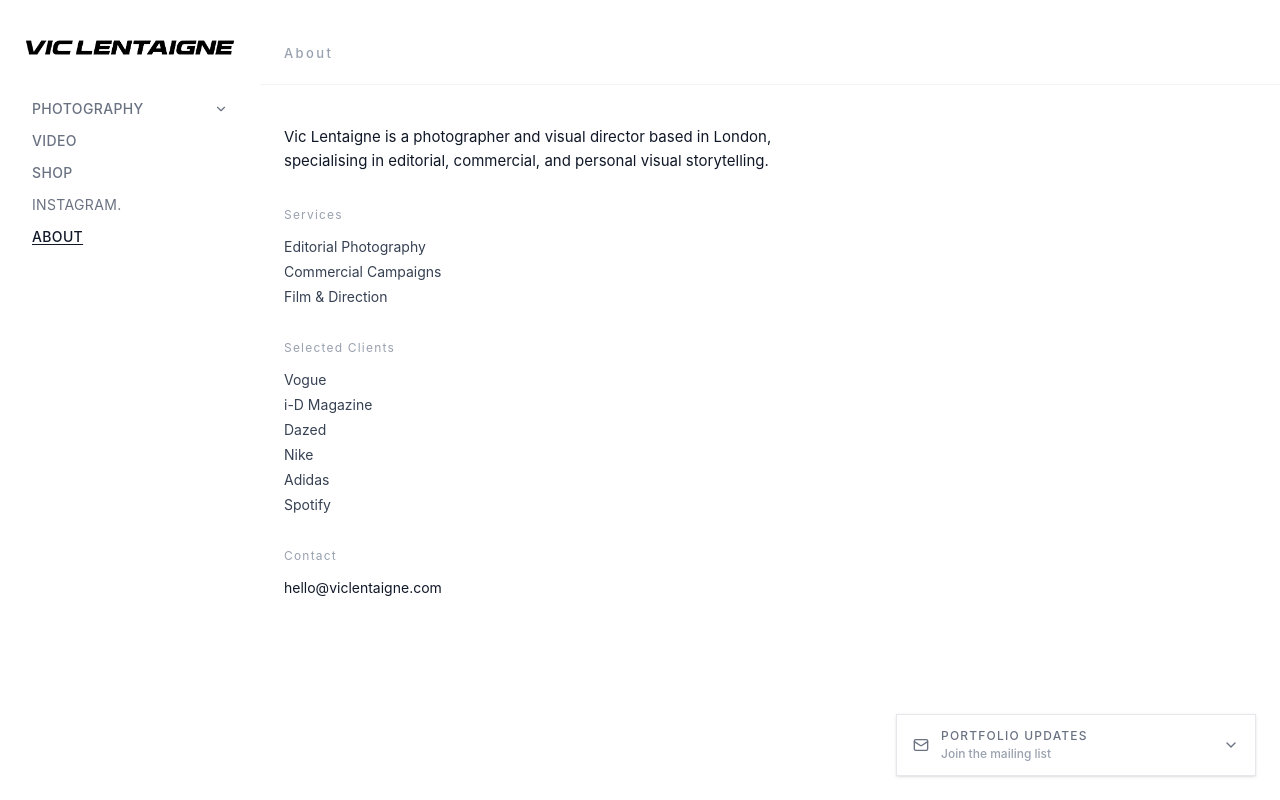
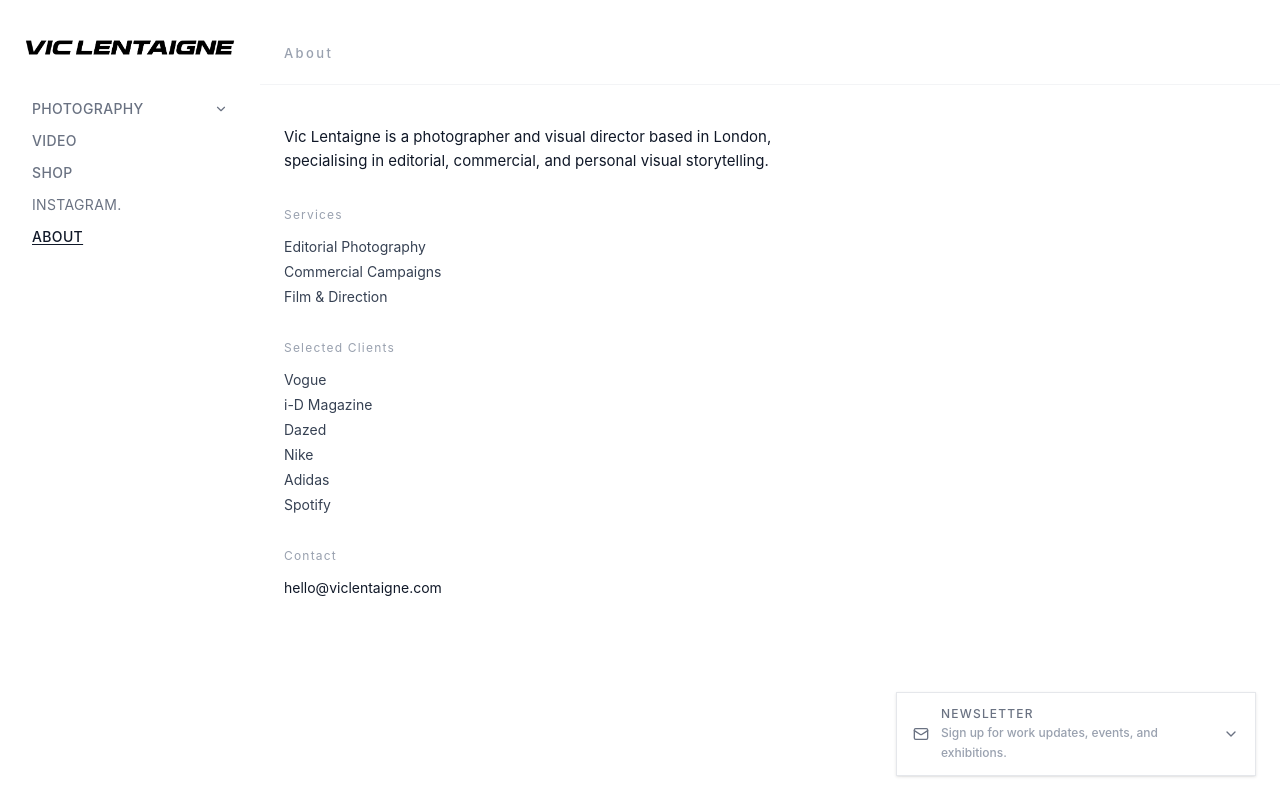
Before and after one commit to codedbyjt/vl-portfolio, a React (Vite) app: page /about in a window 1280 px wide. Built offline with nearby package versions, Linux system fonts and the light colour scheme; no server answers; the database is empty.

Commit message:
Update newsletter signup copy

```diff
--- a/src/app/components/NewsletterSignup.tsx
+++ b/src/app/components/NewsletterSignup.tsx
@@ -107,13 +107,13 @@
       >
         <span className="flex min-w-0 items-center gap-3">
           <Mail size={16} className="shrink-0 text-gray-500" aria-hidden="true" />
-          <span className="min-w-0">
+          <span className="min-w-0 flex-1">
             <span className="block text-[12px] uppercase tracking-widest text-gray-500">
-              Portfolio updates
+              Newsletter
             </span>
             {!isOpen && (
-              <span className="block truncate text-[12px] text-gray-400">
-                Join the mailing list
+              <span className="block max-w-full text-[12px] leading-5 text-gray-400">
+                Sign up for work updates, events, and exhibitions.
               </span>
             )}
           </span>
```
